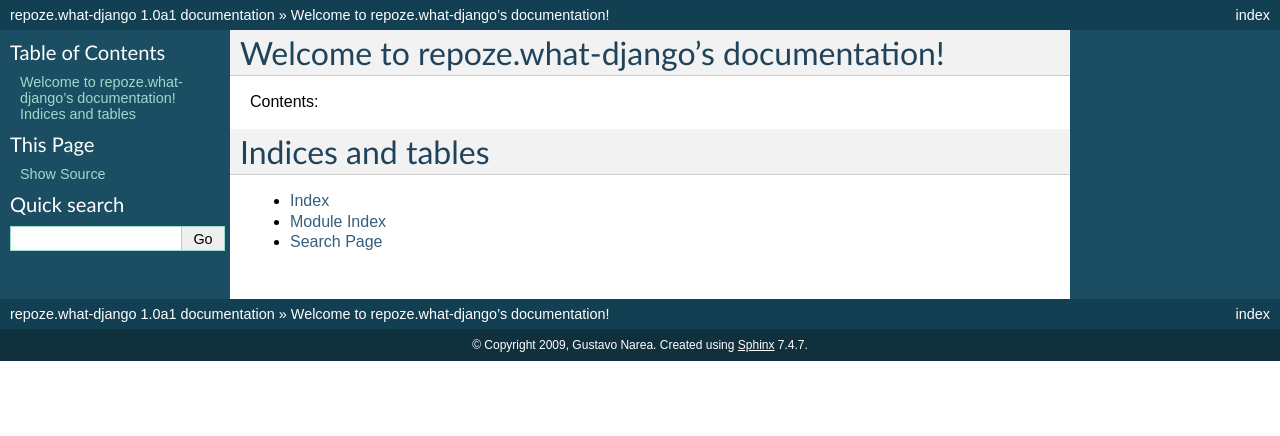
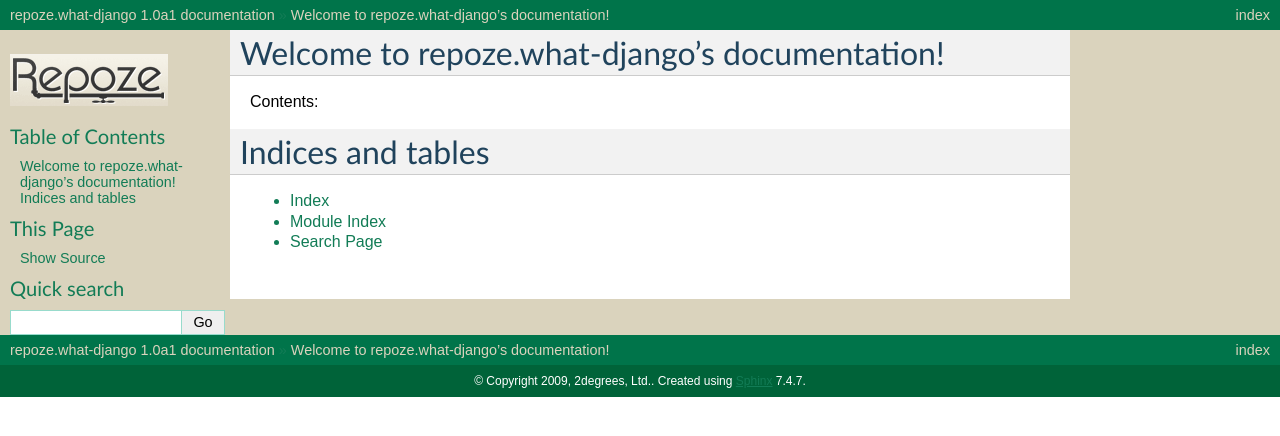
Before and after one commit to repoze/repoze.what-django, a Sphinx documentation site: the page built from docs/source/index.rst, in a window 1280 px wide. Shown: the top 436 px of the page. Built offline with Sphinx 7.4.7, drawn with Linux system fonts in a browser that asks for light colours.

Commit message:
Set the repoze styling to the docs

```diff
--- /dev/null
+++ b/docs/source/_static/repoze.css
@@ -0,0 +1,21 @@
+@import url('default.css');
+body {
+    background-color: #006339;
+}
+
+div.document {
+    background-color: #dad3bd;
+}
+
+div.sphinxsidebar h3,h4,h5,li,a {
+    color: #127c56 !important;
+}
+
+div.related {
+    color: #dad3bd !important;
+    background-color: #00744a;
+}
+
+div.related a {
+    color: #dad3bd !important;
+}
--- a/docs/source/conf.py
+++ b/docs/source/conf.py
@@ -13,6 +13,9 @@
 
 import sys, os
 
+here = os.path.dirname(os.path.abspath(__file__))
+root = os.path.dirname(os.path.dirname(here))
+
 # If extensions (or modules to document with autodoc) are in another directory,
 # add these directories to sys.path here. If the directory is relative to the
 # documentation root, use os.path.abspath to make it absolute, like shown here.
@@ -22,7 +25,8 @@
 
 # Add any Sphinx extension module names here, as strings. They can be extensions
 # coming with Sphinx (named 'sphinx.ext.*') or your custom ones.
-extensions = ['sphinx.ext.autodoc', 'sphinx.ext.intersphinx', 'sphinx.ext.todo', 'sphinx.ext.coverage']
+extensions = ['sphinx.ext.autodoc', 'sphinx.ext.intersphinx', 'sphinx.ext.todo',
+              'sphinx.ext.coverage']
 
 # Add any paths that contain templates here, relative to this directory.
 templates_path = ['_templates']
@@ -38,7 +42,7 @@
 
 # General information about the project.
 project = u'repoze.what-django'
-copyright = u'2009, Gustavo Narea'
+copyright = u'2009, 2degrees, Ltd.'
 
 # The version info for the project you're documenting, acts as replacement for
 # |version| and |release|, also used in various other places throughout the
@@ -47,7 +51,7 @@
 # The short X.Y version.
 version = '1.0'
 # The full version, including alpha/beta/rc tags.
-release = '1.0a1'
+release = open(os.path.join(root, 'VERSION.txt')).readline().rstrip()
 
 # The language for content autogenerated by Sphinx. Refer to documentation
 # for a list of supported languages.
@@ -100,6 +104,10 @@
 
 # Add any paths that contain custom themes here, relative to this directory.
 #html_theme_path = []
+# The style sheet to use for HTML and HTML Help pages. A file of that name
+# must exist either in Sphinx' static/ path, or in one of the custom paths
+# given in html_static_path.
+html_style = 'repoze.css'
 
 # The name for this set of Sphinx documents.  If None, it defaults to
 # "<project> v<release> documentation".
@@ -110,7 +118,7 @@
 
 # The name of an image file (relative to this directory) to place at the top
 # of the sidebar.
-#html_logo = None
+html_logo = "_static/logo_hi.gif"
 
 # The name of an image file (within the static path) to use as favicon of the
 # docs.  This file should be a Windows icon file (.ico) being 16x16 or 32x32
```
Also changed, not shown: docs/source/_static/logo_hi.gif (added), 1 other file.
